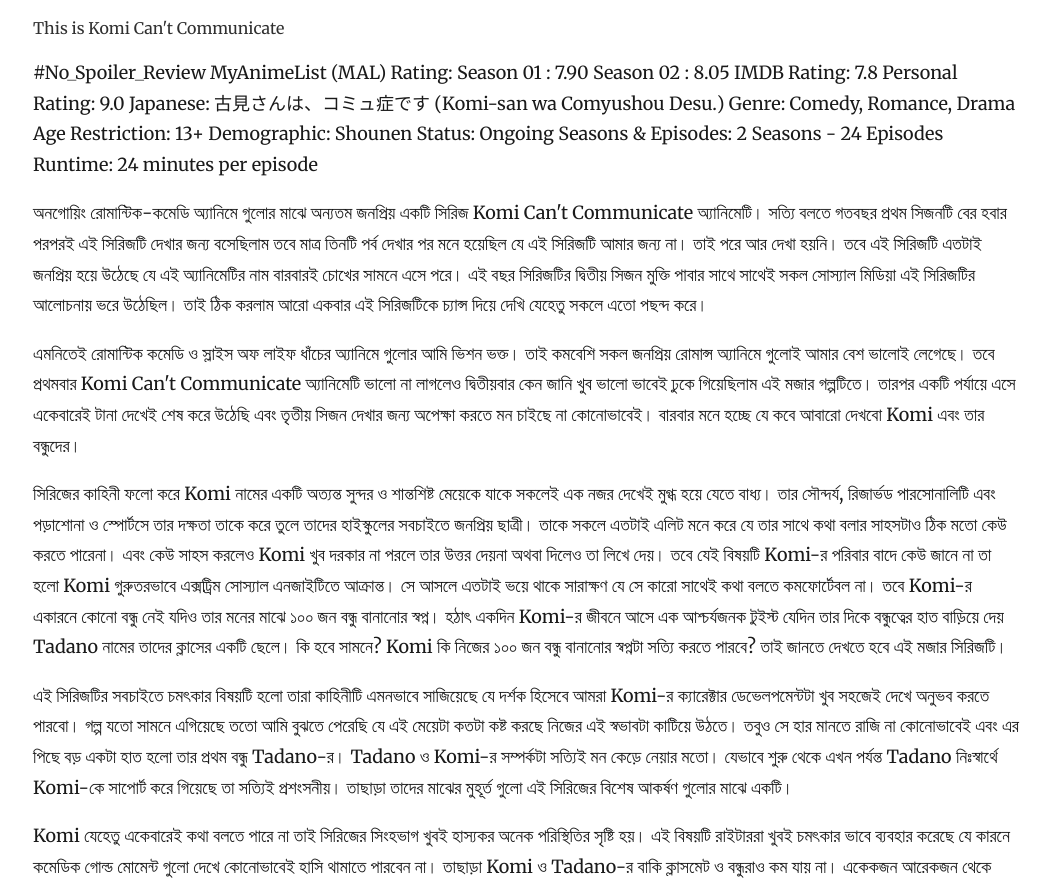
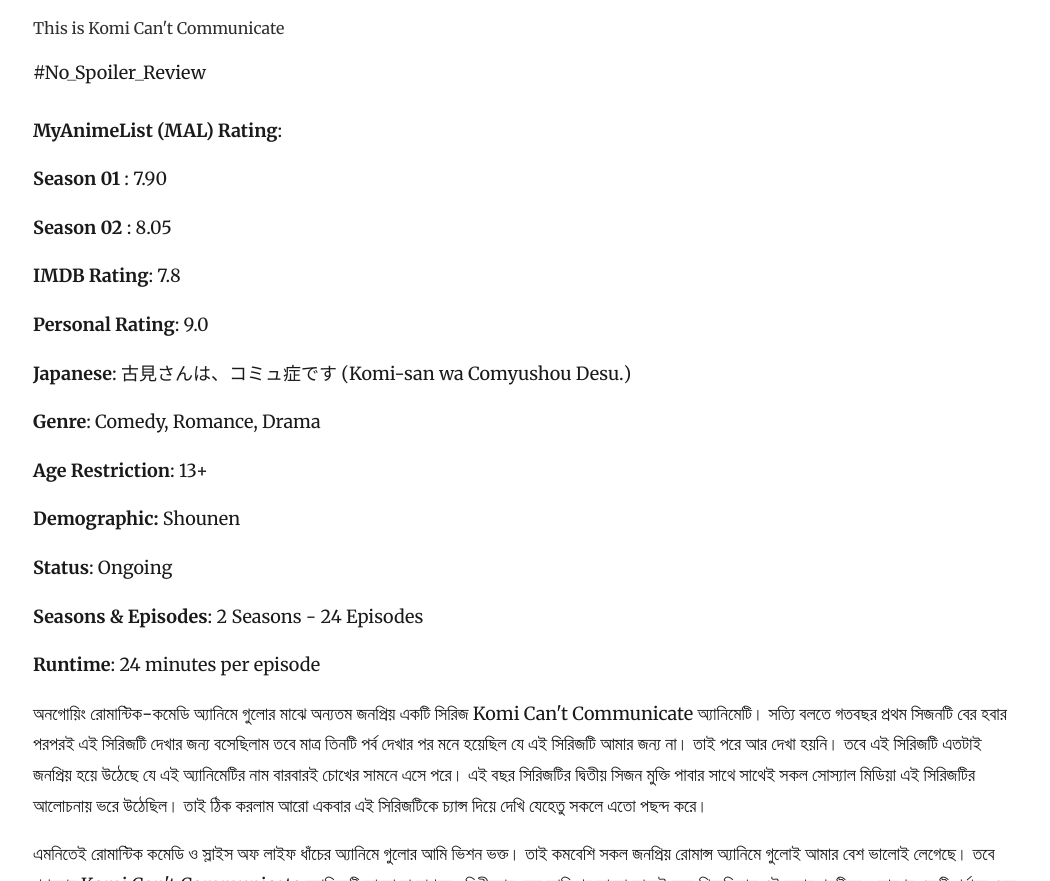
Before and after one commit to Zenran/BWT-Website, an Eleventy site: page src/blog/2023-03-komi-can-t-communicate-anime.md in a window 1280 px wide. Shown: the part 774-1655 px from the top of the page, without its empty margins (114-1164 px from the left). Built offline with nearby package versions, Linux system fonts and the light colour scheme; Eleventy itself is replaced by a stand-in of ours; files that its build step writes are made by us from their sources.

Commit message:
Update Blog “2023-03-komi-can-t-communicate-anime”

```diff
--- a/src/blog/2023-03-komi-can-t-communicate-anime.md
+++ b/src/blog/2023-03-komi-can-t-communicate-anime.md
@@ -14,18 +14,44 @@
 imageAlt: This is Komi Can't Communicate
 ---
 \#No_Spoiler_Review
-MyAnimeList (MAL) Rating:
-‌Season 01 : 7.90
-‌Season 02 :  8.05
-IMDB Rating: 7.8
-Personal Rating: 9.0
-Japanese: 古見さんは、コミュ症です (Komi-san wa Comyushou Desu.)
-Genre: Comedy, Romance, Drama
-Age Restriction: 13+
-Demographic: Shounen
-Status: Ongoing
-Seasons & Episodes: 2 Seasons - 24 Episodes
-Runtime: 24 minutes per episode
+
+##
+**MyAnimeList (MAL) Rating**:
+
+
+‌**Season 01** : 7.90
+
+
+‌**Season** **02** :  8.05
+
+
+**IMDB Rating**: 7.8
+
+
+**Personal Rating**: 9.0
+
+
+**Japanese**: 古見さんは、コミュ症です (Komi-san wa Comyushou Desu.)
+
+
+**Genre**: Comedy, Romance, Drama
+
+
+**Age Restriction**: 13+
+
+
+**Demographic:** Shounen
+
+
+**Status**: Ongoing
+
+
+**Seasons & Episodes**: 2 Seasons - 24 Episodes
+
+
+**Runtime**: 24 minutes per episode
+
+
 
 অনগোয়িং রোমান্টিক-কমেডি অ্যানিমে গুলোর মাঝে অন্যতম জনপ্রিয় একটি সিরিজ Komi Can't Communicate অ্যানিমেটি। সত্যি বলতে গতবছর প্রথম সিজনটি বের হবার পরপরই এই সিরিজটি দেখার জন্য বসেছিলাম তবে মাত্র তিনটি পর্ব দেখার পর মনে হয়েছিল যে এই সিরিজটি আমার জন্য না। তাই পরে আর দেখা হয়নি। তবে এই সিরিজটি এতটাই জনপ্রিয় হয়ে উঠেছে যে এই অ্যানিমেটির নাম বারবারই চোখের সামনে এসে পরে। এই বছর সিরিজটির দ্বিতীয় সিজন মুক্তি পাবার সাথে সাথেই সকল সোস্যাল মিডিয়া এই সিরিজটির আলোচনায় ভরে উঠেছিল। তাই ঠিক করলাম আরো একবার এই সিরিজটিকে চ্যান্স দিয়ে দেখি যেহেতু সকলে এতো পছন্দ করে।
 
```
